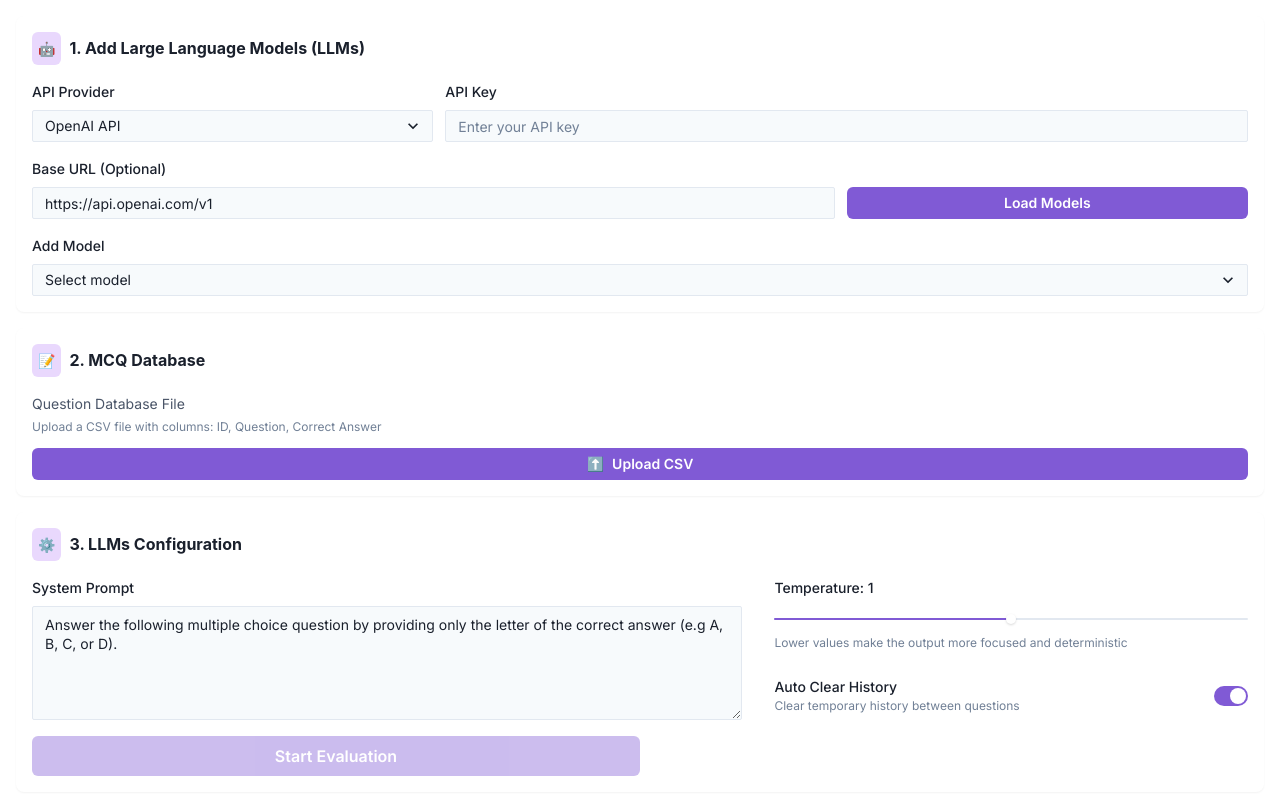
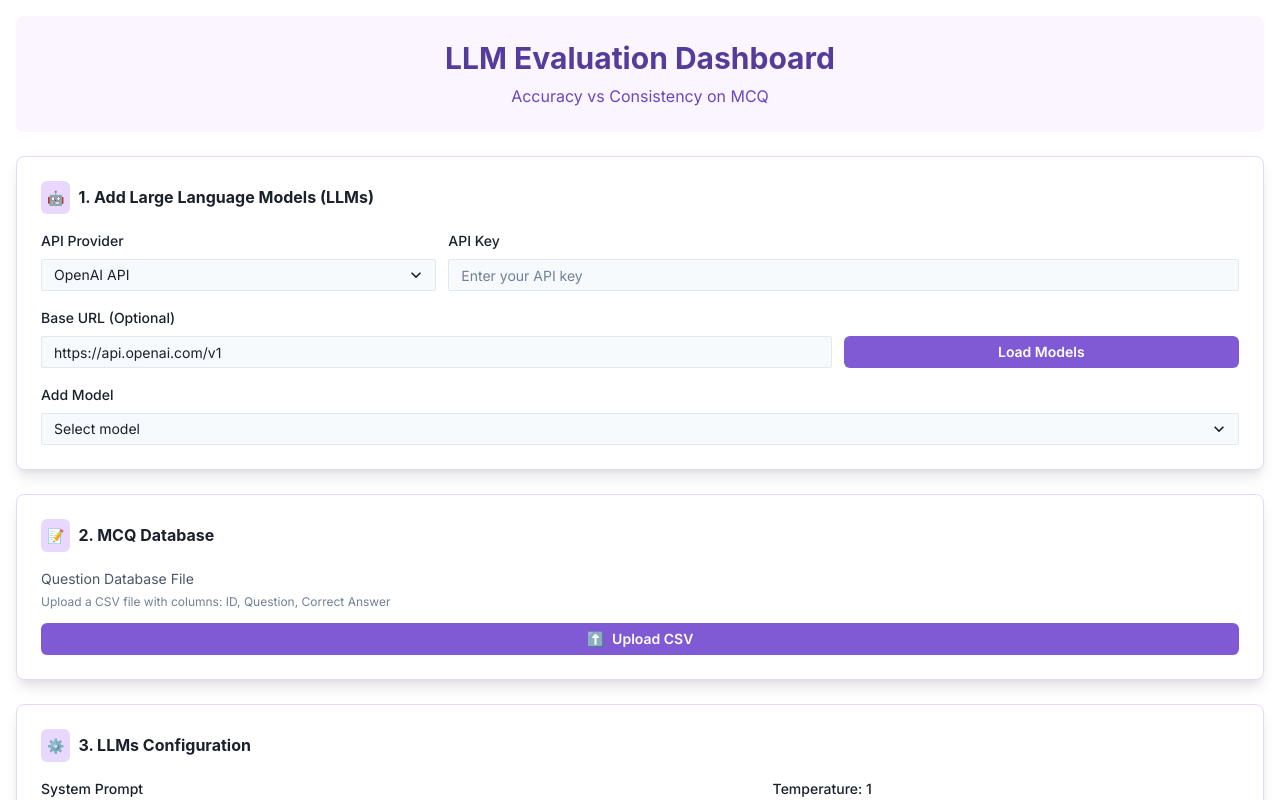
Before and after one commit to hmfetouh/LLMs-Accuracy-VS-Consistency, a Next.js app: page / in a window 1280 px wide. Shown: the top 800 px of the page. Built offline with nearby package versions, Linux system fonts and the light colour scheme.

Commit message:
add top bar and change to section to boxed style

```diff
--- a/src/app/page.tsx
+++ b/src/app/page.tsx
@@ -170,8 +170,13 @@ export default function Home() {
 
   return (
     <Container maxW="8xl" py={4}>
-      <VStack spacing={4} align="stretch">
-        <Box p={4} borderRadius="lg" bg="white" boxShadow="sm">
+      <VStack spacing={6} align="stretch">
+        <Box p={6} borderRadius="lg" bg="purple.50" textAlign="center">
+          <Heading size="lg" color="purple.700" mb={2}>LLM Evaluation Dashboard</Heading>
+          <Text fontSize="md" color="purple.600">Accuracy vs Consistency on MCQ</Text>
+        </Box>
+
+        <Box p={6} borderRadius="lg" bg="white" boxShadow="lg" border="1px" borderColor="purple.100">
           <HStack spacing={2} mb={4}>
             <Box p={1.5} bg="purple.100" borderRadius="md">
               <Text fontSize="sm" color="purple.600">🤖</Text>
@@ -294,7 +299,7 @@ export default function Home() {
           </Box>
         </Box>
 
-        <Box p={4} borderRadius="lg" bg="white" boxShadow="sm">
+        <Box p={6} borderRadius="lg" bg="white" boxShadow="lg" border="1px" borderColor="purple.100">
           <HStack spacing={2} mb={4}>
             <Box p={1.5} bg="purple.100" borderRadius="md">
               <Text fontSize="sm" color="purple.600">📝</Text>
@@ -331,7 +336,7 @@ export default function Home() {
           </VStack>
         </Box>
 
-        <Box p={4} borderRadius="lg" bg="white" boxShadow="sm">
+        <Box p={6} borderRadius="lg" bg="white" boxShadow="lg" border="1px" borderColor="purple.100">
           <HStack spacing={2} mb={4}>
             <Box p={1.5} bg="purple.100" borderRadius="md">
               <Text fontSize="sm" color="purple.600">⚙️</Text>
```
